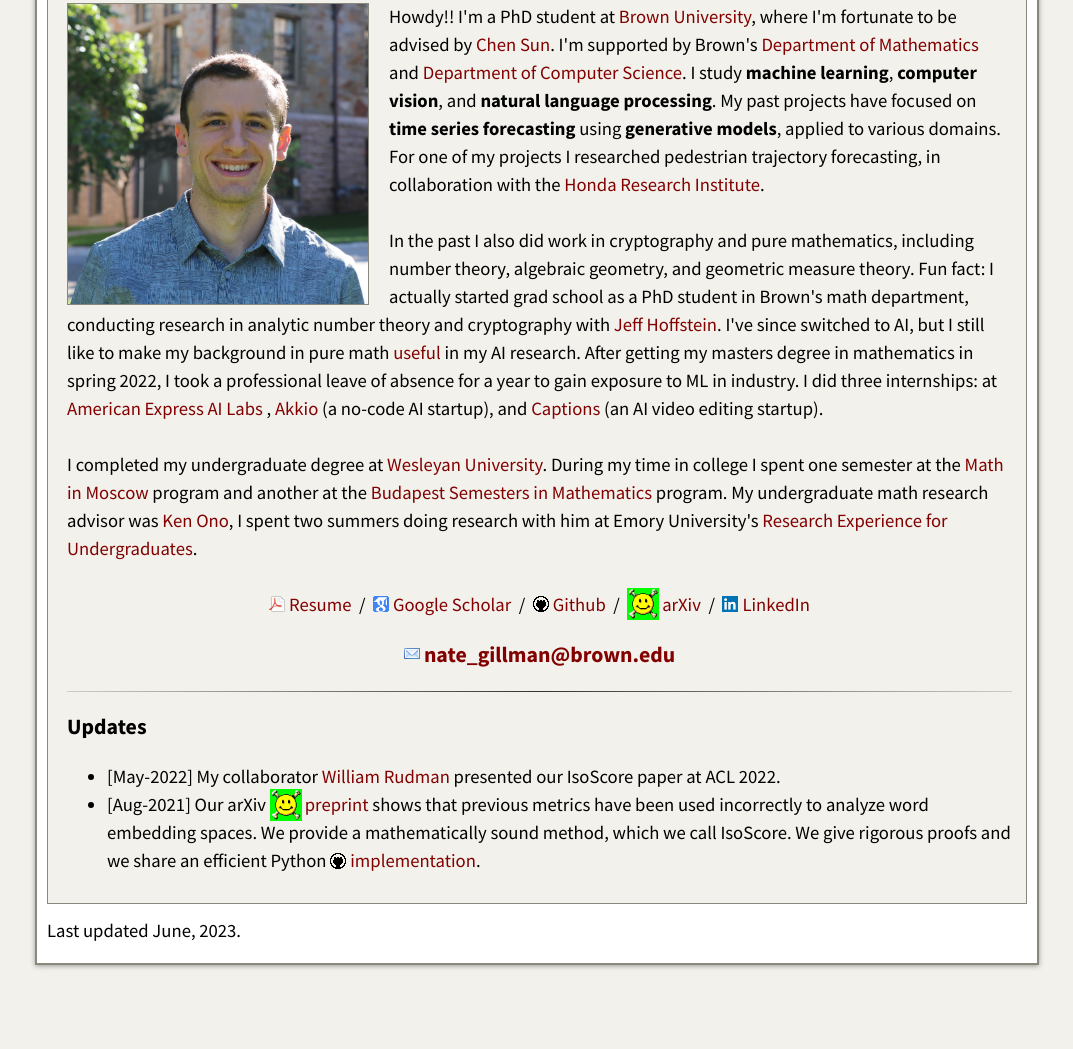
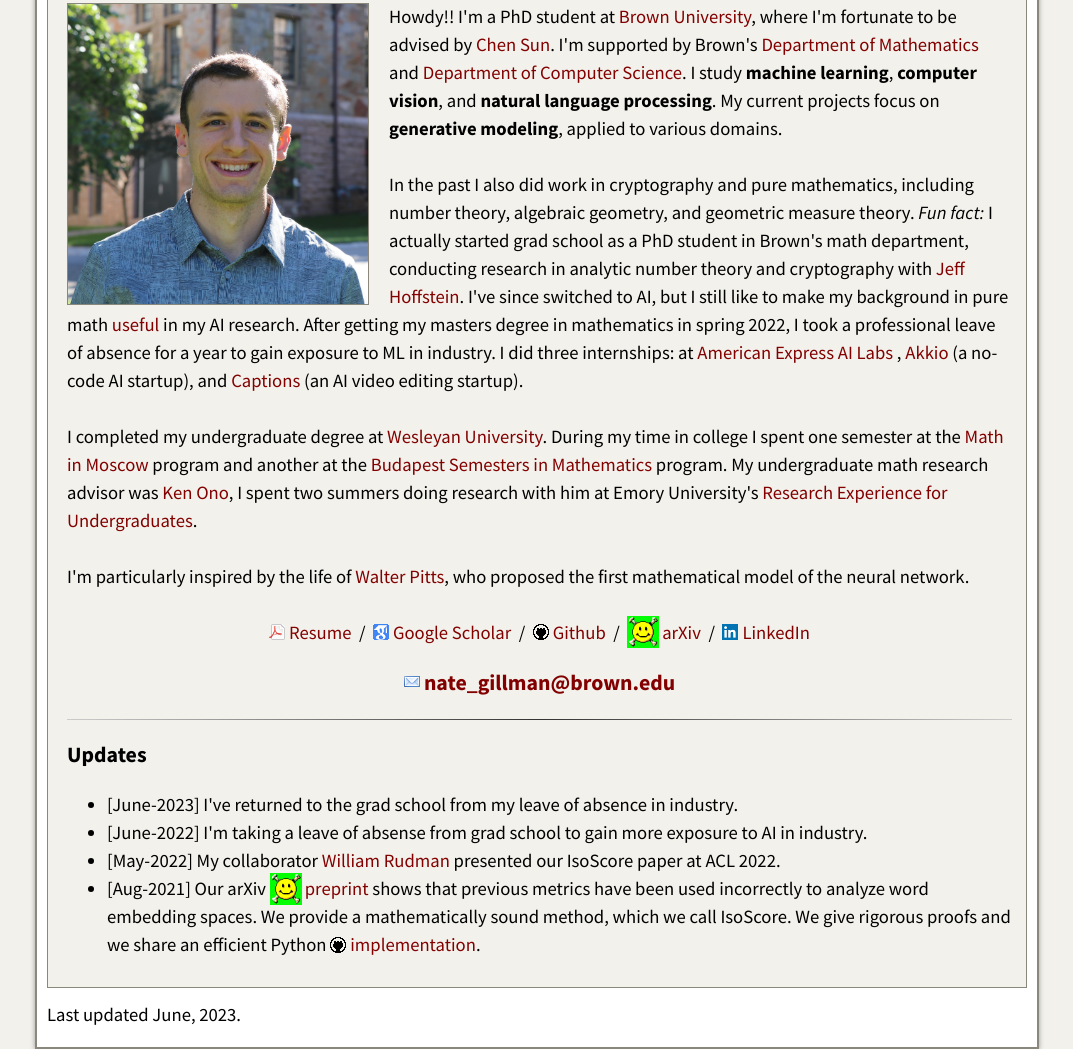
Before and after one commit to nate-gillman/professional-site, a plain HTML site: page index.html in a window 1280 px wide. Shown: the part 258-1307 px from the top of the page, without its empty margins (103-1176 px from the left). Before the commit the page ends 1223 px from the top, so only its background shows below. Drawn offline with nearby package versions, Linux system fonts and the light colour scheme; a script that the page names is missing.

Commit message:
update Resume

```diff
--- a/index.html
+++ b/index.html
@@ -50,15 +50,13 @@
                 <a href="https://www.brown.edu/academics/math/" target="_blank">Department of Mathematics</a> and
                 <a href="https://cs.brown.edu/" target="_blank">Department of Computer Science</a>.
                 I study <b>machine learning</b>, <b>computer vision</b>, and <b>natural language processing</b>.
-                My past projects have focused on <b>time series forecasting</b> using <b>generative models</b>,
+                My current projects focus on <b>generative modeling</b>,
                 applied to various domains.
-                For one of my projects I researched pedestrian trajectory forecasting, in collaboration with the
-                <a href="https://usa.honda-ri.com/" target="_blank">Honda Research Institute</a>.
 
                 <br/><br/>
                 In the past I also did work in cryptography and pure mathematics, including number theory,
                 algebraic geometry, and geometric measure theory.
-                Fun fact: I actually started grad school as a PhD student in Brown's
+                <i>Fun fact:</i> I actually started grad school as a PhD student in Brown's
                 math department, conducting research in analytic number theory and cryptography with
                 <a href="https://www.brown.edu/academics/math/people/jeffrey-hoffstein" target-"_blank">Jeff Hoffstein</a>.
                 I've since switched to AI, but I still like to make my background in pure math
@@ -89,8 +87,11 @@
         <a href="https://uva.theopenscholar.com/ken-ono" target="_blank">Ken Ono</a>,
         I spent two summers doing research with him at Emory University's
         <a href="https://uva.theopenscholar.com/ken-ono/reus-archive-2019" target="_blank">Research Experience for Undergraduates</a>.
+        <br/><br/>
 
-
+        I'm particularly inspired by the life of
+        <a href="https://en.wikipedia.org/wiki/Walter_Pitts" target="_blank">Walter Pitts</a>,
+        who proposed the first mathematical model of the neural network.
 
         <br/><br/>
 
@@ -113,6 +114,15 @@
                 <h3>Updates </h3>
                 <p>
                 <ul>
+
+                    <li>
+                        [June-2023] I've returned to the grad school from my leave of absence in industry.
+                    </li>
+
+                    <li>
+                        [June-2022] I'm taking a leave of absense from grad school to gain more exposure to AI in industry.
+                    </li>
+
                     <!-- <li>
                         [Mar-2023] I joined
                         <a href="https://www.captions.ai/" target="_blank">Captions</a>
```
Also changed, not shown: 4 other files.
